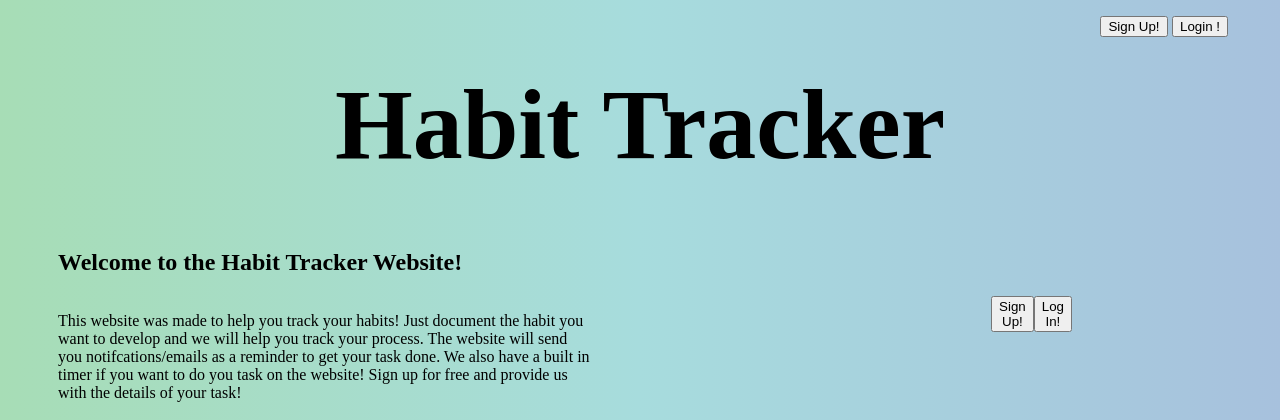
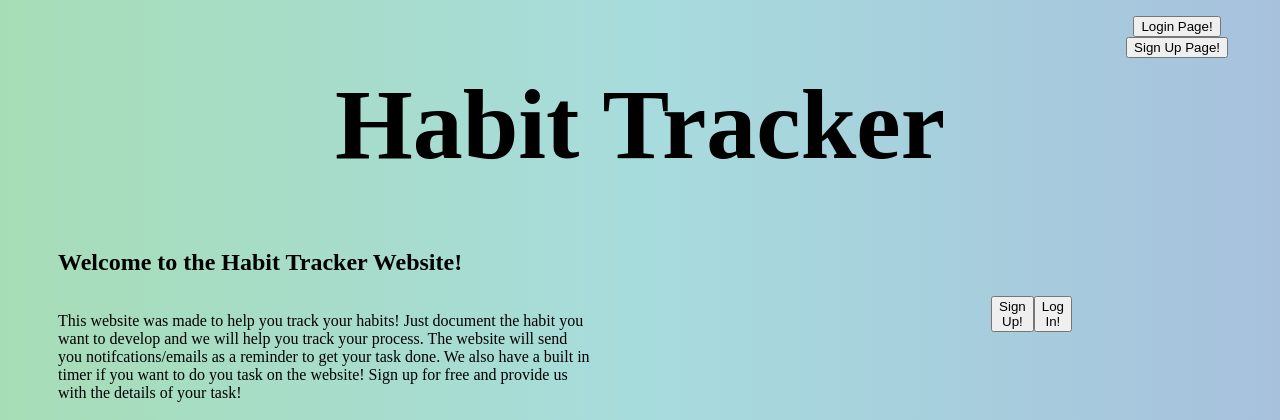
Before and after one commit to solomonh77/habitTracker, a Flask app: template templates/homePage.html in a window 1280 px wide. Shown: the top 420 px of the page. Run offline with Flask 3, Linux system fonts and the light colour scheme; the template is opened without the code that fills it, so the values that code supplies are empty; parts of the project's set-up code (start-up, migrations or seed data) failed here and were passed over.

Commit message:
changes to file

```diff
--- a/templates/homePage.html
+++ b/templates/homePage.html
@@ -17,14 +17,15 @@
     <div class=" navbar">
         <ul>
             <li>
+                <!--
                 <a href="register.html"> <button> Sign Up! </button> </a>
                 <a href="login.html"> <button> Login !</button> </a>
 
-                <!--
-            <a href="{{url_for('login')}}"> <button> Login Page! </button></a><br>
+               -->
+                <a href="{{url_for('login')}}"> <button> Login Page! </button></a><br>
 
-            <a href="{{url_for('register')}}"> <button> Sign Up Page! </button></a><br>
-            -->
+                <a href="{{url_for('register')}}"> <button> Sign Up Page! </button></a><br>
+
 
             </li>
         </ul>
```
